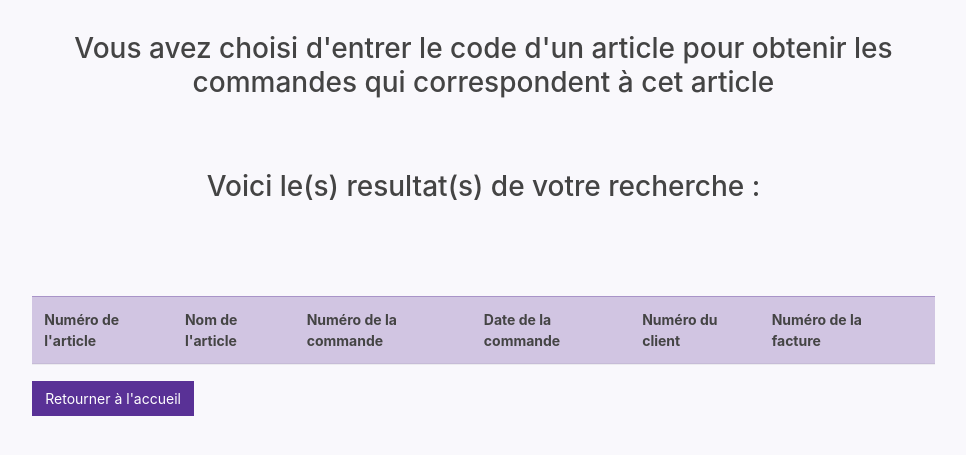
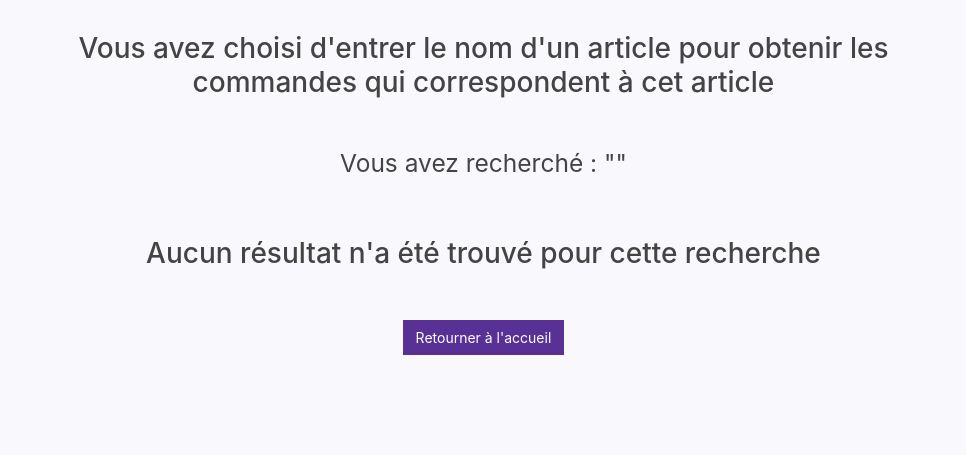
Before and after one commit to saminaminaa/AS400, a PHP site: template src/vue/article-commandes.html.twig in a window 1280 px wide. Shown: the part 75-530 px from the top of the page, without its empty margins (127-1093 px from the left). Run offline with PHP 8.4, Linux system fonts and the light colour scheme; the template is opened without the code that fills it, so the values that code supplies are empty; some libraries are stand-ins or nearby versions.

Commit message:
affichage de ce que la personne a tapé + affichage d'un msg si pas de resultat (sur ttes les pages)

```diff
--- a/src/controleur/controleur_chariot_batteriesplans.php
+++ b/src/controleur/controleur_chariot_batteriesplans.php
@@ -8,6 +8,12 @@
 
             $rechercheChariot = $_POST['rechercheChariot'];
             $form['rechercheChariot'] = $rechercheChariot;
+            /* function escape($valeur)
+            {
+                // Convertit les caractères spéciaux en entités HTML
+                return htmlspecialchars($valeur, ENT_QUOTES, 'UTF-8', false);
+            }
+            echo 'Vous avez recherché : ' .escape($rechercheChariot) .' !'; */
 
             $listeRechercheChariot = $detailcommande->rechercheChariot($rechercheChariot); //Liste des types de produits
 
--- a/src/modele/class_tacoapp.php
+++ b/src/modele/class_tacoapp.php
@@ -17,7 +17,7 @@ class TacoApp{
         $this->db = $db ;
 
         //requete permettant de trouver les commandes qui correspondent à un article en tapant le code de l'article.
-        $this->rechercheArticle = $db->prepare("select ta.id AS tacid, ta.appareil, tm.id, d.planCyclage, d.id, c.id AS idCom, c.date, c.numClient, c.idFacture from tacoapp ta, tacomaster tm, detailcommande d, commande c where ta.id = tm.idApp and tm.id = d.planCyclage and d.idCommande = c.id and ta.id like :rechercheArticle order by ta.id");
+        $this->rechercheArticle = $db->prepare("select ta.id AS tacid, ta.appareil, tm.id, d.planCyclage, d.designation, d.id, c.id AS idCom, c.date, c.numClient, c.idFacture from tacoapp ta, tacomaster tm, detailcommande d, commande c where ta.id = tm.idApp and tm.id = d.planCyclage and d.idCommande = c.id and d.designation like :rechercheArticle order by d.designation");
 
         //requete pour selectionner les informations sur les batteries à partir de l'année 2000.
         $this->select2000 = $db->prepare("select ta.id AS idTa, ta.constructeur, ta.famille, ta.appareil, tm.id, d.id, c.id, c.date, f.id, f.date AS dateFacture from tacoapp ta, tacomaster tm, detailcommande d, commande c, facture f where ta.id=tm.idApp and tm.planCyclage=d.planCyclage and d.idCommande=c.id and f.idCommande = c.id and f.date >= '2000-00-00' order by c.date");
--- a/src/vue/article-commandes.html.twig
+++ b/src/vue/article-commandes.html.twig
@@ -4,10 +4,20 @@
 
 {% block contenu %}
 <div style="text-align:center">
-<h2> Vous avez choisi d'entrer le code d'un article pour obtenir les commandes qui correspondent à cet article</h2>
+<h2> Vous avez choisi d'entrer le nom d'un article pour obtenir les commandes qui correspondent à cet article</h2>
 <br>
 <br>
-</div> <br>
+</div>
+
+
+<h1 class="h3 mb-3 font-weight-normal">Vous avez recherché : "{{form.rechercheArticle}}"</h1>
+<br><br>
+{% if listeRechercheArticle == null %}
+<div style="text-align:center">
+  <h2> Aucun résultat n'a été trouvé pour cette recherche  </h2> <br> <br>
+  <a type="button" href="index.php?" class="btn btn-primary"> <FONT color="white"> Retourner à l'accueil </FONT></a>
+  </div>
+{% else %}
 <div style="text-align:center">
   <h2> Voici le(s) resultat(s) de votre recherche :  </h2>
 </div>
@@ -20,8 +30,9 @@
 <table class="table table-hover">
   <thead>
     <tr class="table-primary">
-      <th scope="col">Numéro de l'article</th>
       <th scope="col">Nom de l'article</th>
+      <th scope="col">Numéro de l'appareil</th>
+      <th scope="col">Nom de l'appariel</th>
       <th scope="col">Numéro de la commande </th>
       <th scope="col">Date de la commande</th>
       <th scope="col">Numéro du client</th>
@@ -33,6 +44,7 @@
 
     {% for ta in listeRechercheArticle %}
       <tr>
+        <td>{{ta.designation}}</td>
         <td>{{ta.tacid}}</td>
         <td>{{ta.appareil}}</td>
         <td>{{ta.idCom}}</td>
@@ -46,8 +58,9 @@
 </table>
 </div>
 </div>
+<a type="button" href="index.php?" class="btn btn-primary"> <FONT color="white"> Retourner à l'accueil </FONT></a>
+{% endif %}
 
-<a type="button" href="index.php?" class="btn btn-primary"> <FONT color="white"> Retourner à l'accueil </FONT></a>
 
 
 {% endblock %}
--- a/src/vue/index.html.twig
+++ b/src/vue/index.html.twig
@@ -49,9 +49,9 @@
 <a class="open-button" style="cursor: pointer; hover; text-decoration:none;" onmouseover="this.style.opacity ='0.8'" onmouseout="this.style.opacity ='1'">
 <div class="card text-white bg-secondary mb-3" style="max-width: 100rem;">
   <div class="card-body">
-    <h4 class="card-title">- Entrer le code de l'article pour trouver les commandes qui correspondent à cet article puis le detail de ces commandes</h4>
+    <h4 class="card-title">- Entrer le nom de l'article pour trouver les commandes qui correspondent à cet article puis le detail de ces commandes</h4>
     <form class="form-inline my-2 my-lg-0" action="index.php?page=article-commandes" method="post">
-      <input class="form-control mr-sm-2" type="search" name="rechercheArticle" id="rechercheArticle" placeholder="Code de l'article">
+      <input class="form-control mr-sm-2" type="search" name="rechercheArticle" id="rechercheArticle" placeholder="Nom de l'article">
       <button onmouseover="this.style.opacity ='1'" onmouseout="this.style.opacity ='0.7'" style="border-width:1px; border-style:dotted; border-color:black;" class="btn btn-outline-primary my-2 my-sm-0" name="btRechercherArticle" id="btRechercherArticle" type="submit"> <FONT color="white"> Rechercher </FONT></button>
     </form>
   </div>
@@ -106,7 +106,7 @@
     <h4 class="card-title">- Entrer un numéro de série pour obtenir le plan de cyclage et de coffre</h4>
     <form class="form-inline my-2 my-lg-0" action="index.php?page=serie-plan" method="post">
     <input class="form-control mr-sm-2" type="search" name="rechercheSerie" id="rechercheSerie" placeholder="Numéro de série">
-    <button onmouseover="this.style.opacity ='1'" onmouseout="this.style.opacity ='0.7'" style="border-width:1px; border-style:dotted; border-color:black;" class="btn btn-outline-primary my-2 my-sm-0" name="btRechercherSerie" id="btRechercherSerie" type="submit"> <FONT color="black"> Rechercher </FONT></button>
+    <button onmouseover="this.style.opacity ='1'" onmouseout="this.style.opacity ='0.7'" style="border-width:1px; border-style:dotted; border-color:black;" class="btn btn-outline-primary my-2 my-sm-0" name="btRechercherSerie" id="btRechercherSerie" type="submit"> <FONT color="white"> Rechercher </FONT></button>
 </form>
   </div>
 </div>
```
Also changed, not shown: src/vue/chariot-batteriesplans.html.twig (+20 -2 lines), src/vue/codeclient-detailscommande.html.twig (+9 -1 lines), src/vue/garantie-commandesfactures.html.twig (+11 -1 lines), src/vue/serie-dimensionsinfos.html.twig (+11 -1 lines), src/vue/serie-plan.html.twig (+11 -1 lines).
